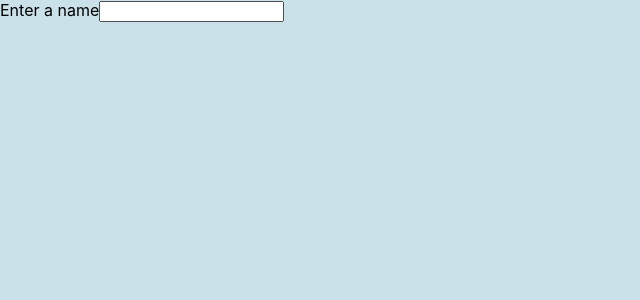
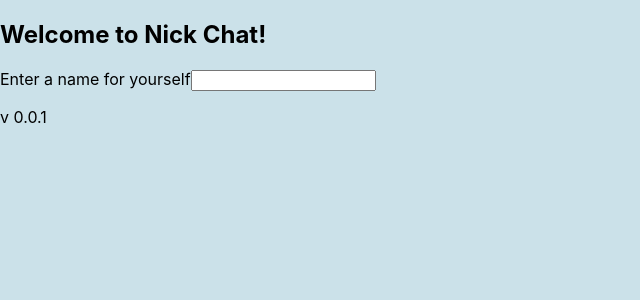
Before and after one commit to nickhester/nicks-chat, a React (Create React App) app: page / in a window 1280 px wide. Shown: the top 300 px of the page, without its empty margins (0-640 px from the left). Built offline with nearby package versions, Linux system fonts and the light colour scheme.

Commit message:
adding refresh button

```diff
--- a/package.json
+++ b/package.json
@@ -15,8 +15,9 @@
     "react-scripts": "3.3.1"
   },
   "scripts": {
-    "start-react": "react-scripts start",
-    "start": "node server/server",
+    "start-local-client": "react-scripts start",
+    "start-local-server": "node server/server",
+    "start": "node server/server && npm run build",
     "build": "react-scripts build",
     "test": "react-scripts test",
     "eject": "react-scripts eject"
--- a/src/App.js
+++ b/src/App.js
@@ -8,6 +8,7 @@ class App extends React.Component {
     return (
       <div className="App">
         <NickChatWrapper />
+        <p>v 0.0.1</p>
       </div>
     );
   }
--- a/src/Components/Conversation/Conversation.js
+++ b/src/Components/Conversation/Conversation.js
@@ -37,6 +37,11 @@ export default class Conversation extends React.Component {
                 <ConversationInput
                     onInputSubmit={this.handleNewInputSubmitted}
                 />
+                <input
+                    type="button"
+                    onClick={this.props.getLatestMessages}
+                    value="Refresh"
+                />
             </div>
         )
     }
--- a/src/Components/WelcomePage/WelcomePage.js
+++ b/src/Components/WelcomePage/WelcomePage.js
@@ -24,7 +24,8 @@ export default class WelcomePage extends React.Component {
     render() {
         return (
             <React.Fragment>
-                <label htmlFor="name-input">Enter a name</label>
+                <h2>Welcome to Nick Chat!</h2>
+                <label htmlFor="name-input">Enter a name for yourself</label>
                 <input
                     id="name-input"
                     type="text"
```
